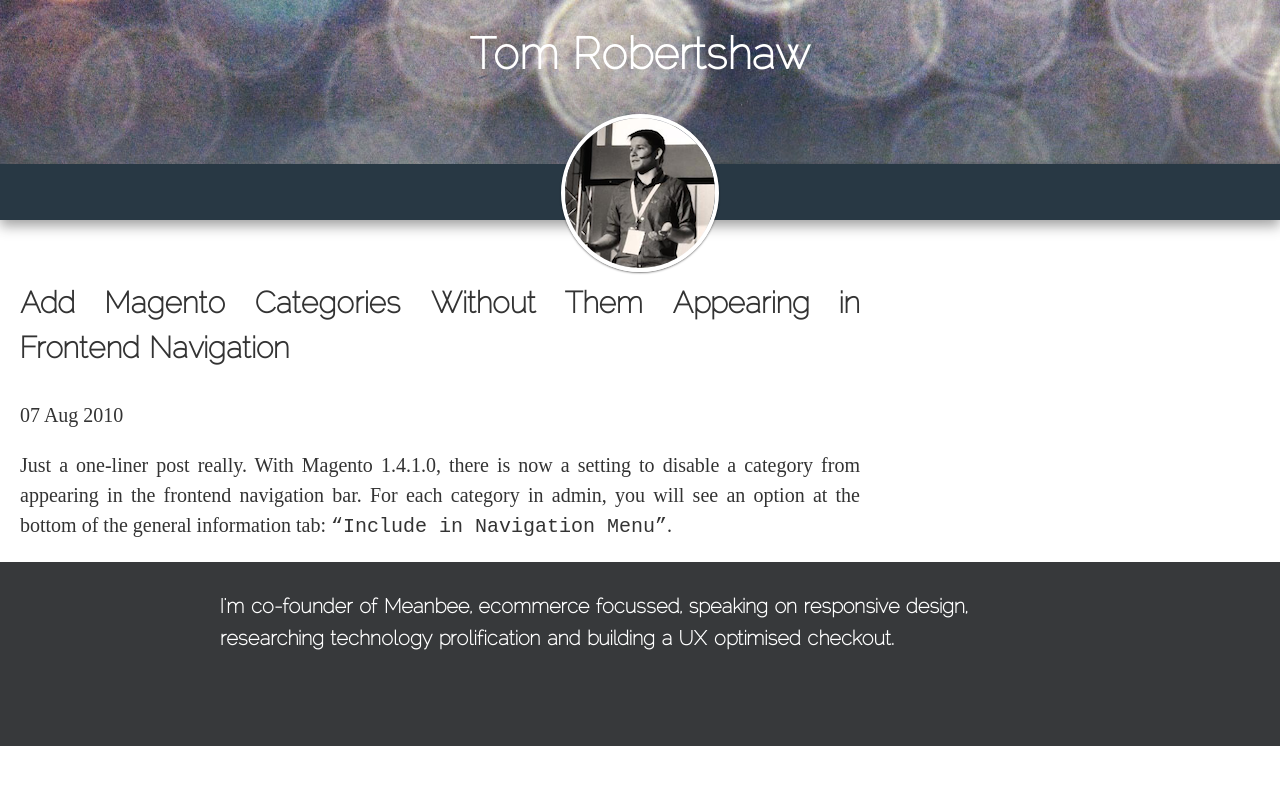
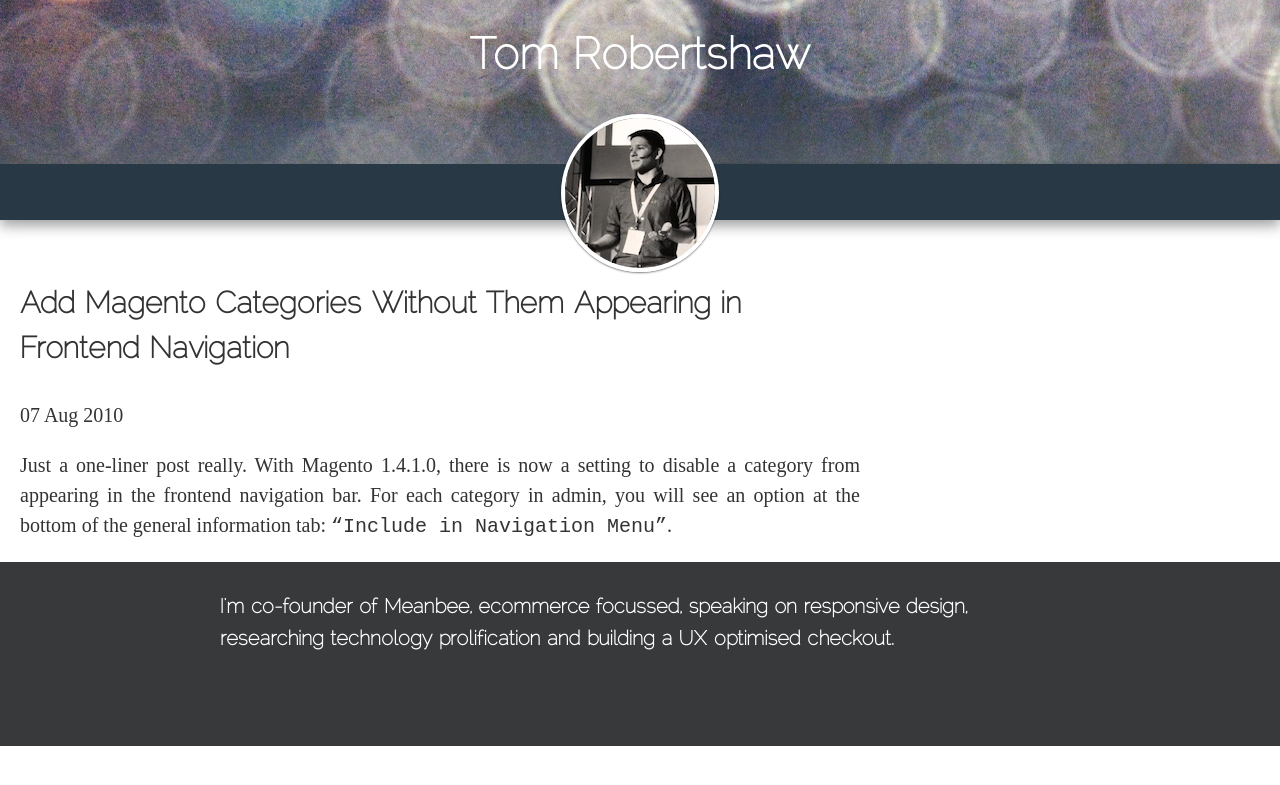
Before and after one commit to bobbyshaw/tomrobertshaw.net, a Jekyll site: the page built from _posts/2010-08-07-add-magento-categories-without-them-appearing-in-frontend-navigation.markdown, in a window 1280 px wide. Shown: the top 785 px of the page. Built offline with Jekyll 4.4.1, drawn with Linux system fonts in a browser that asks for light colours; Markdown is read by kramdown in place of the engine named in the settings; comment, search, counter and statistics services are not loaded.

Commit message:
Justify text but not headings.

```diff
--- a/css/styles.css
+++ b/css/styles.css
@@ -563,6 +563,11 @@
     text-align: justify;
 }
 
+main[role="main"] h1,
+main[role="main"] h2 {
+    text-align: left;
+}
+
 footer[role="contentinfo"] {
     background: #37393b;
     color: white;
```
